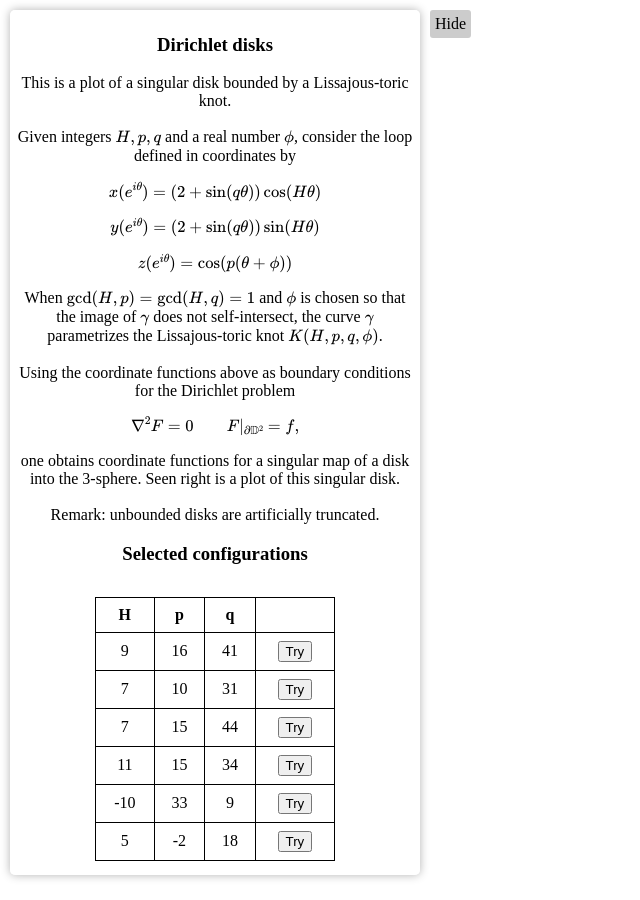
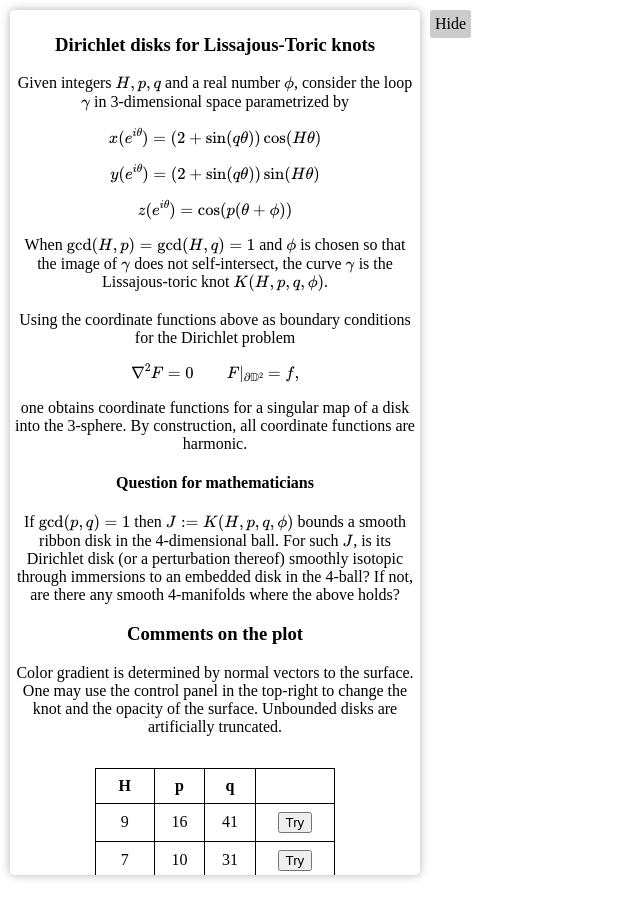
Before and after one commit to garydunkerley/garydunkerley.github.io, a Jekyll site: the page files/LTD.html, which Jekyll copies as it is, in a window 1280 px wide. Shown: the whole page, without its empty margins (0-640 px from the left). Built offline with Jekyll 4.4.1, drawn with Linux system fonts in a browser that asks for light colours; a script that is not in the unit is left out; comment, search, counter and statistics services are not loaded.

Commit message:
small change

```diff
--- a/files/LTD.html
+++ b/files/LTD.html
@@ -86,20 +86,32 @@ for each coordinate function.
   <body>
 		  <div id="infoBox">
 
-				  <h3> Dirichlet disks </h3>
-				  This is a plot of a singular disk bounded by a Lissajous-toric knot. <br> <br>
-				  Given integers \(H,p,q\) and a real number \(\phi \), consider the loop defined in coordinates by
+				  <h3> Dirichlet disks for Lissajous-Toric knots </h3>
+				  Given integers \(H,p,q\) and a real number \(\phi \), consider the loop \(\gamma\) in 3-dimensional space parametrized by
 
 				  \[x(e^{i\theta}) = (2+\sin(q\theta))\cos(H \theta)\]  \[y(e^{i\theta}) = (2+\sin(q \theta))\sin(H \theta) \]  \[z(e^{i\theta}) = \cos(p (\theta+\phi)) \]
-				When \(\gcd(H,p)=\gcd(H,q)=1\) and \(\phi\) is chosen so that the image of \(\gamma\) does not self-intersect, the curve \(\gamma\) parametrizes the Lissajous-toric knot \(K(H,p,q,\phi)\). <br> <br>
+				When \(\gcd(H,p)=\gcd(H,q)=1\) and \(\phi\) is chosen so that the image of \(\gamma\) does not self-intersect, the curve \(\gamma\) is the Lissajous-toric knot \(K(H,p,q,\phi)\). <br> <br>
 
 				Using the coordinate functions above as boundary conditions for the Dirichlet problem
-				\[ \nabla^2 F = 0 \qquad F|_{\partial \mathbb{D}^2} = f,\] one obtains coordinate functions for a singular map of a disk into the 3-sphere. Seen right is a plot of this singular disk.
+				\[ \nabla^2 F = 0 \qquad F|_{\partial \mathbb{D}^2} = f,\] one obtains coordinate functions for a singular map of a disk into the 3-sphere.
+				By construction, all coordinate functions are harmonic.
+
 		<br>
+		<h4> Question for mathematicians</h4>
+		If \(\gcd(p,q)=1\) then \(J:=K(H,p,q,\phi)\) bounds a
+		smooth ribbon disk in the 4-dimensional ball.
+		For such \(J\), is its Dirichlet disk (or a perturbation thereof) smoothly
+		isotopic through immersions
+		to an embedded disk in the 4-ball?
+
+		If not, are there any smooth 4-manifolds where the above holds?
 		<br>
-		Remark: unbounded disks are artificially truncated.
-		<br>
-				<h3> Selected configurations </h3>
+				<h3> Comments on the plot </h3>
+				Color gradient is determined by normal vectors to the surface.
+				One may use the control panel in the top-right to change the
+				knot and the opacity of the surface.
+
+				Unbounded disks are artificially truncated.
 				<table id="configTable">
 				  <tr>
 					<th>H</th>
```
